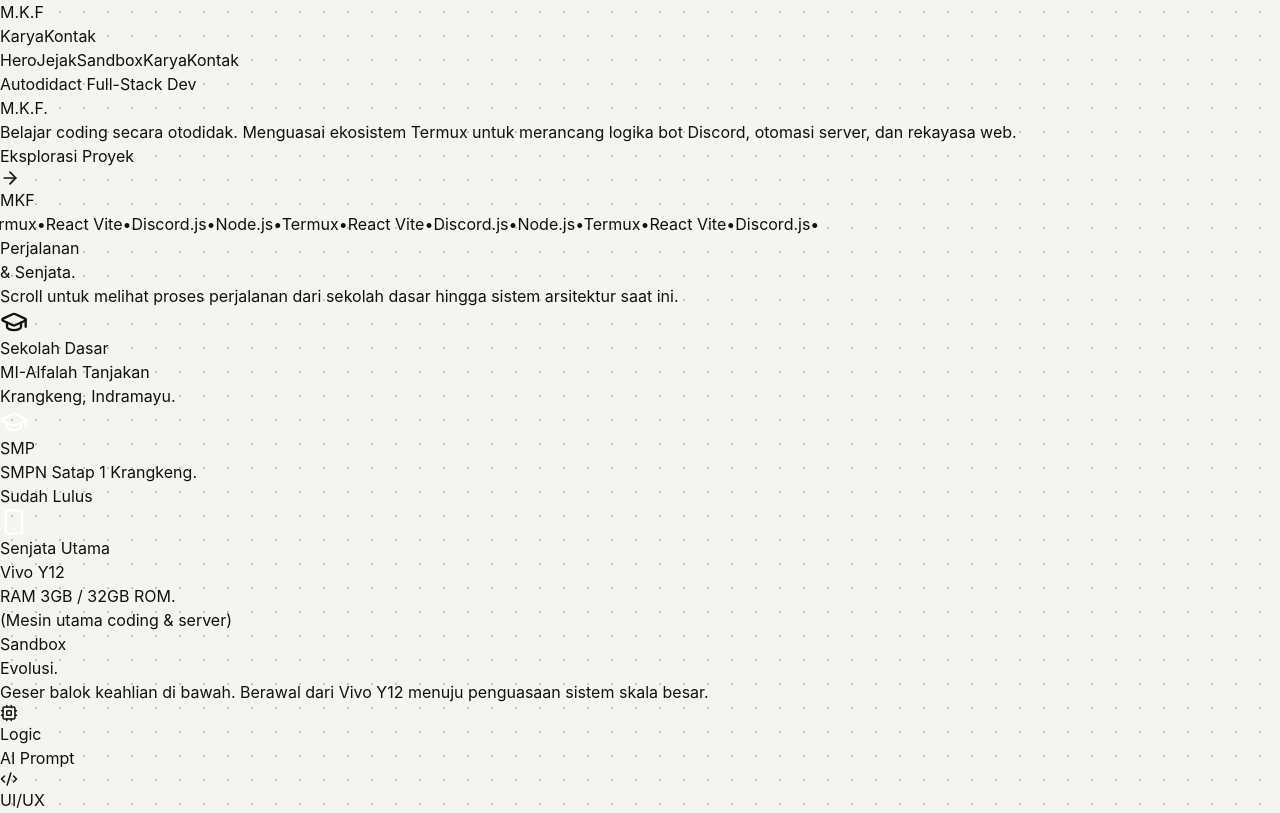
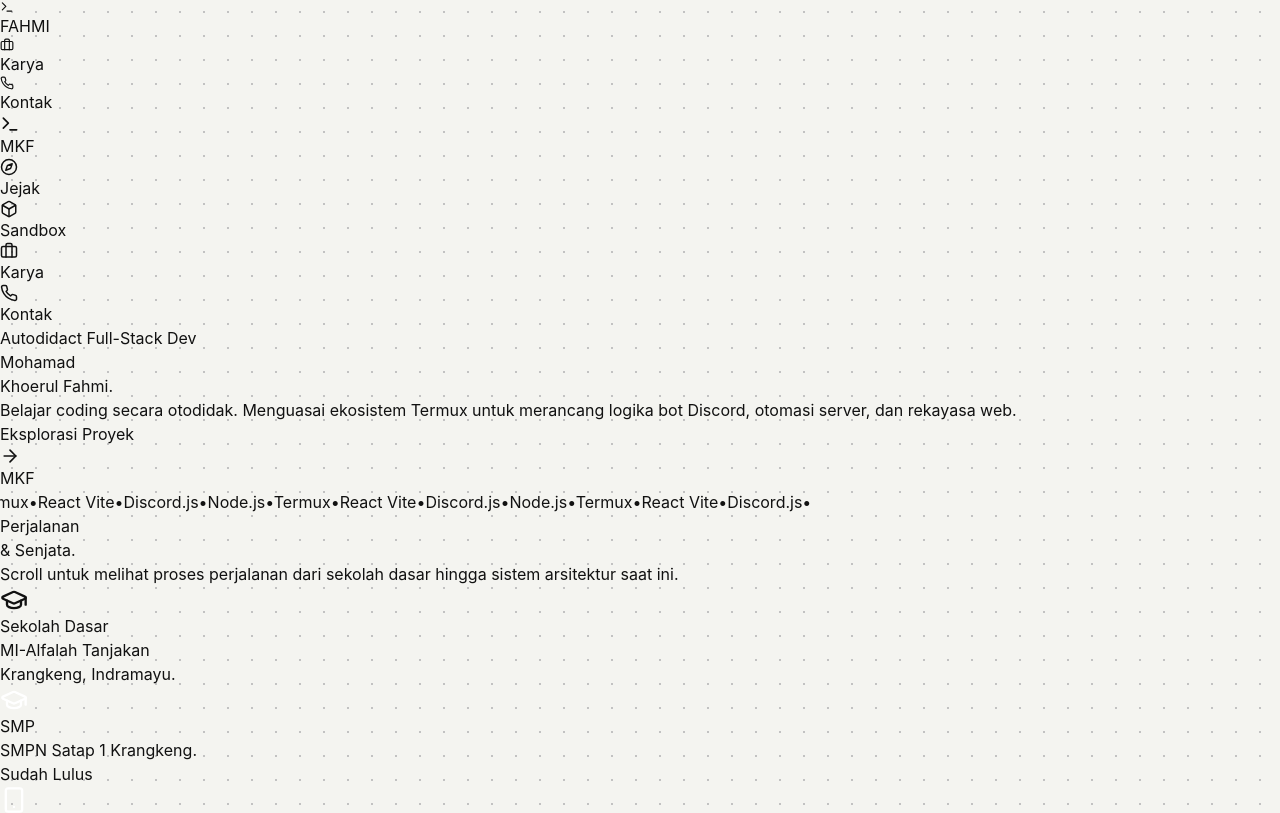
Before and after one commit to MohFahmiMc/MkFahmi, a React (Vite) app: page / in a window 1280 px wide. Shown: the top 813 px of the page. Built offline with nearby package versions, Linux system fonts and the light colour scheme.

Commit message:
Update Portfolio.jsx

```diff
--- a/src/Portfolio.jsx
+++ b/src/Portfolio.jsx
@@ -1,5 +1,5 @@
 import React, { useRef } from 'react';
-import { Github, Code2, Globe, Terminal, Server, Mail, Cpu, ArrowRight, Heart, GraduationCap, Smartphone, MapPin } from 'lucide-react';
+import { Github, Code2, Globe, Terminal, Server, Mail, Cpu, ArrowRight, Heart, GraduationCap, Smartphone, MapPin, Compass, Box, Briefcase, Phone } from 'lucide-react';
 import { motion, useScroll, useTransform } from 'framer-motion';
 
 // --- Elemen Running Text (Marquee) ---
@@ -93,36 +93,45 @@ export default function Portfolio() {
       {/* Progress Bar Atas */}
       <motion.div style={{ scaleX: scaleXMain }} className="fixed top-0 left-0 right-0 h-2 bg-[#FF007F] origin-left z-[9999]" />
 
-      {/* Floating Navbar (Mobile: Top, Desktop: Right Sidebar) */}
-      {/* Mobile Navbar */}
-      <nav className="md:hidden fixed top-4 left-1/2 -translate-x-1/2 z-50 px-6 py-3 brutal-box rounded-full flex items-center gap-4 w-[90%] justify-between bg-white">
-        <span className="font-black tracking-widest text-base text-black truncate">M.K.F</span>
+      {/* --- NAVBAR MOBILE (Hanya tampil di HP) --- */}
+      <nav className="md:hidden fixed top-4 left-1/2 -translate-x-1/2 z-50 px-5 py-3 brutal-box rounded-full flex items-center w-[90%] justify-between bg-white">
+        <div className="flex items-center gap-2">
+          <div className="w-7 h-7 brutal-box bg-[#FFD700] flex items-center justify-center rounded-full">
+            <Terminal size={14} className="text-black" />
+          </div>
+          <span className="font-black tracking-widest text-base text-black truncate">FAHMI</span>
+        </div>
         <div className="flex gap-4 text-xs font-bold uppercase tracking-widest text-black shrink-0">
-          <a href="#projects" className="hover:text-[#0055FF] transition-colors">Karya</a>
-          <a href="#contact" className="hover:text-[#FF007F] transition-colors">Kontak</a>
+          <a href="#projects" className="flex items-center gap-1 hover:text-[#0055FF] transition-colors"><Briefcase size={14}/> Karya</a>
+          <a href="#contact" className="flex items-center gap-1 hover:text-[#FF007F] transition-colors"><Phone size={14}/> Kontak</a>
         </div>
       </nav>
 
-      {/* Desktop Right Sidebar Navbar */}
-      <nav className="hidden md:flex fixed right-8 top-1/2 -translate-y-1/2 z-50 flex-col items-center gap-6 brutal-box p-4 bg-white rounded-full">
-         <a href="#hero" className="w-4 h-4 rounded-full border-2 border-black hover:bg-[#FFD700] transition-colors group relative">
-            <span className="absolute right-8 top-1/2 -translate-y-1/2 opacity-0 group-hover:opacity-100 transition-opacity whitespace-nowrap bg-black text-white text-xs px-2 py-1 rounded font-bold uppercase">Hero</span>
-         </a>
-         <a href="#timeline" className="w-4 h-4 rounded-full border-2 border-black hover:bg-[#0055FF] transition-colors group relative">
-            <span className="absolute right-8 top-1/2 -translate-y-1/2 opacity-0 group-hover:opacity-100 transition-opacity whitespace-nowrap bg-black text-white text-xs px-2 py-1 rounded font-bold uppercase">Jejak</span>
-         </a>
-         <a href="#sandbox" className="w-4 h-4 rounded-full border-2 border-black hover:bg-[#FF007F] transition-colors group relative">
-            <span className="absolute right-8 top-1/2 -translate-y-1/2 opacity-0 group-hover:opacity-100 transition-opacity whitespace-nowrap bg-black text-white text-xs px-2 py-1 rounded font-bold uppercase">Sandbox</span>
-         </a>
-         <a href="#projects" className="w-4 h-4 rounded-full border-2 border-black hover:bg-[#FFD700] transition-colors group relative">
-            <span className="absolute right-8 top-1/2 -translate-y-1/2 opacity-0 group-hover:opacity-100 transition-opacity whitespace-nowrap bg-black text-white text-xs px-2 py-1 rounded font-bold uppercase">Karya</span>
-         </a>
-         <a href="#contact" className="w-4 h-4 rounded-full border-2 border-black hover:bg-[#0055FF] transition-colors group relative">
-            <span className="absolute right-8 top-1/2 -translate-y-1/2 opacity-0 group-hover:opacity-100 transition-opacity whitespace-nowrap bg-black text-white text-xs px-2 py-1 rounded font-bold uppercase">Kontak</span>
-         </a>
+      {/* --- NAVBAR DESKTOP (Hanya tampil di Laptop/Monitor) --- */}
+      <nav className="hidden md:flex fixed top-8 left-1/2 -translate-x-1/2 z-50 px-8 py-4 brutal-box rounded-full items-center gap-10 bg-white w-full max-w-5xl justify-between shadow-[6px_6px_0_0_#111111]">
+        <div className="flex items-center gap-3">
+          <div className="w-10 h-10 brutal-box bg-[#FFD700] flex items-center justify-center rounded-full hover:rotate-12 transition-transform">
+            <Terminal size={20} className="text-black" />
+          </div>
+          <span className="font-black tracking-widest text-xl text-black">MKF</span>
+        </div>
+        <div className="flex gap-8 text-sm font-bold uppercase tracking-widest text-black">
+          <a href="#timeline" className="flex items-center gap-2 hover:text-[#0055FF] transition-colors group">
+            <Compass size={18} className="group-hover:-translate-y-1 transition-transform" /> Jejak
+          </a>
+          <a href="#sandbox" className="flex items-center gap-2 hover:text-[#FF007F] transition-colors group">
+            <Box size={18} className="group-hover:-translate-y-1 transition-transform" /> Sandbox
+          </a>
+          <a href="#projects" className="flex items-center gap-2 hover:text-[#FFD700] transition-colors group">
+            <Briefcase size={18} className="group-hover:-translate-y-1 transition-transform" /> Karya
+          </a>
+          <a href="#contact" className="flex items-center gap-2 hover:text-[#0055FF] transition-colors group">
+            <Phone size={18} className="group-hover:-translate-y-1 transition-transform" /> Kontak
+          </a>
+        </div>
       </nav>
 
-      <main className="max-w-6xl mx-auto px-5 md:px-12 pt-32 md:pt-40 pb-20 flex flex-col items-stretch overflow-hidden">
+      <main className="max-w-6xl mx-auto px-5 md:px-12 pt-32 md:pt-48 pb-20 flex flex-col items-stretch overflow-hidden">
 
         {/* --- HERO SECTION --- */}
         <section id="hero" className="min-h-[75vh] flex flex-col-reverse md:flex-row items-center justify-between gap-10 md:gap-12 mb-20 md:mb-32">
@@ -136,8 +145,9 @@ export default function Portfolio() {
               <span className="text-[10px] md:text-xs font-black tracking-widest uppercase text-black">Autodidact Full-Stack Dev</span>
             </div>
 
-            <h1 className="text-6xl md:text-8xl lg:text-[7rem] font-black tracking-tighter leading-[0.9] mb-6 md:mb-8 uppercase text-black drop-shadow-[4px_4px_0_#0055FF]">
-              M.K.F.
+            <h1 className="text-5xl md:text-6xl lg:text-[5rem] font-black tracking-tighter leading-[0.9] mb-6 md:mb-8 uppercase text-black drop-shadow-[4px_4px_0_#0055FF]">
+              Mohamad <br />
+              Khoerul Fahmi.
             </h1>
 
             <p className="text-base md:text-lg text-black font-bold max-w-md mx-auto md:mx-0 mb-8 md:mb-10 leading-relaxed border-l-4 border-black pl-4 text-left">
@@ -219,7 +229,7 @@ export default function Portfolio() {
                 </div>
               </motion.div>
 
-              {/* 3. Senjata (Device) - Maju menggantikan SMK */}
+              {/* 3. Senjata (Device) */}
               <motion.div
                 initial={{ opacity: 0, y: 50 }} whileInView={{ opacity: 1, y: 0 }} viewport={{ once: true }} transition={{ delay: 0.3 }}
                 className="flex lg:flex-col items-start lg:items-center gap-6 lg:gap-4"
@@ -357,7 +367,6 @@ export default function Portfolio() {
               </a>
               <a
                 href="https://support.scarily.my.id" target="_blank" rel="noreferrer"
-                // Perbaikan warna text agar terlihat jelas, hitam sebelum di hover, putih saat hover
                 className="w-full md:w-auto inline-flex items-center justify-center gap-3 px-8 md:px-10 py-4 md:py-4 brutal-box bg-[#FF007F] text-black hover:bg-[#111111] hover:text-white rounded-full text-sm md:text-base font-black uppercase tracking-widest transition-colors group"
               >
                 <Heart size={20} className="fill-black stroke-black group-hover:fill-white group-hover:stroke-white transition-colors" />
```
